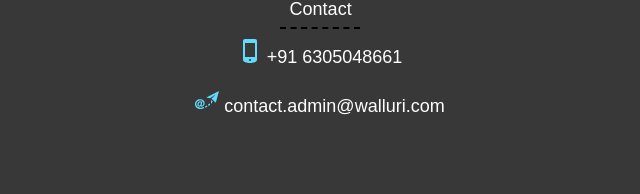
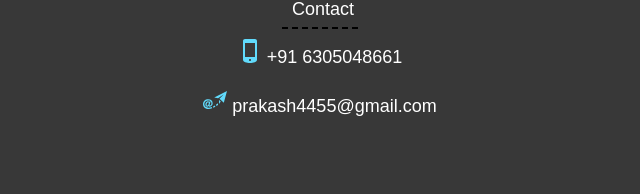
Before and after one commit to Walluri/portfolio, a React app in the folder portfolio/: page / in a window 1280 px wide. Shown: the part 901-1095 px from the top of the page, 340-980 px from the left. Built offline with nearby package versions, Linux system fonts and the light colour scheme; no server answers.

Commit message:
Portfolio : Email details updated

```diff
--- a/portfolio/src/components/pages/home.js
+++ b/portfolio/src/components/pages/home.js
@@ -41,7 +41,7 @@
                         <ul>
                             <li>Contact</li>
                             <li>{getSVG({svg:'phone'})}  +91 6305048661 </li>
-                            <li>{getSVG({svg:'email'})}  contact.admin@walluri.com</li>
+                            <li>{getSVG({svg:'email'})}  prakash4455@gmail.com</li>
                         </ul>
                     </div>
 
```
Also changed, not shown: portfolio/build/asset-manifest.json, portfolio/build/index.html, portfolio/build/service-worker.js, 6 other files.
